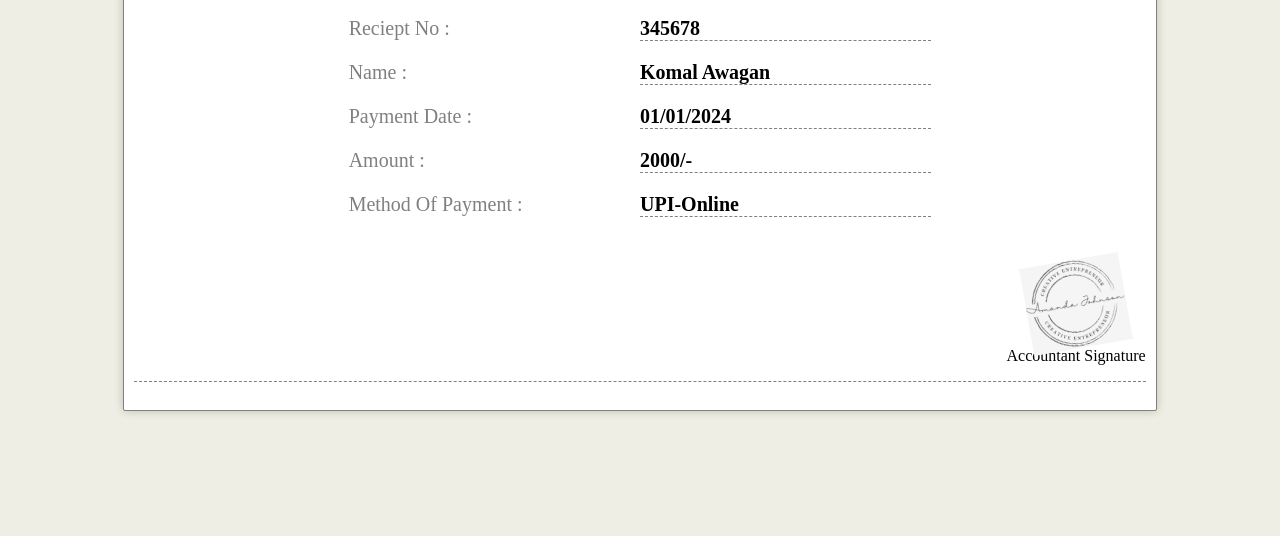
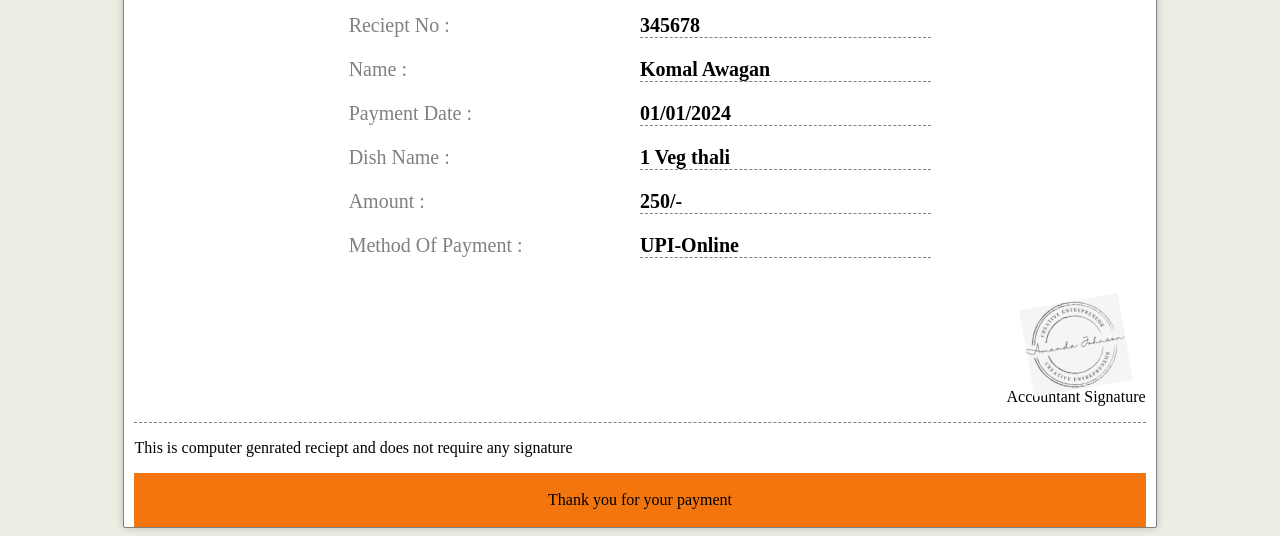
Before and after one commit to awagankomal/Assignment21, a plain HTML site: page index.html in a window 1280 px wide. Shown: the part 415-951 px from the top of the page. Before the commit the page ends 834 px from the top, so only its background shows below. Drawn offline with Linux system fonts and the light colour scheme.

Commit message:
Reciipt Footer details added

```diff
--- a/index.html
+++ b/index.html
@@ -16,6 +16,7 @@
             background-color: white;
             border-radius: 2px;
             padding: 10px;
+            padding-bottom: 0px;
             box-shadow: 0 0 10px rgba(0, 0, 0, 0.2);
         }
 
@@ -24,7 +25,7 @@
         }
 
         .brand_logo {
-            width: 100px;
+            width: 150px;
             display: block;
             margin: 0 auto;
         }
@@ -70,6 +71,12 @@
             text-align: right;
             margin-top: 130px;
         }
+        .reciept_footer{
+               background-color: rgb(243, 117, 13);
+               margin: 0px;
+               padding: 2px;
+
+        }
     </style>
 </head>
 
@@ -77,9 +84,9 @@
     <div class="reciept_container">
 
         <div class="reciept_header">
-            <img src="./Images/logo_rtc.png" alt="RTC logo" class="brand_logo" />
-            <h2 class="brand_title">Road To Code</h2>
-            <p class="brand_address">404,Above Lotus Hospital, <br />ShewalWadi, Hadapsar <br />
+            <img src="./Images/indian_food_logo.png" alt="RTC logo" class="brand_logo" />
+            <h2 class="brand_title">Indian Food Restaurant</h2>
+            <p class="brand_address">404,Near KSF Hospital, <br />ShewalWadi, Hadapsar <br />
                 Pune-412307</p>
             <p class="brand_address">+917778887676</p>
         </div>
@@ -94,12 +101,6 @@
             </div>
 
             <div class="reciept_detail">
-                <div class="reciept_detail_key">Reciept No :</div>
-                <div class="reciept_detail_value">345678</div>
-            </div>
-
-
-            <div class="reciept_detail">
                 <div class="reciept_detail_key">Name :</div>
                 <div class="reciept_detail_value">Komal Awagan</div>
             </div>
@@ -110,8 +111,13 @@
             </div>
 
             <div class="reciept_detail">
+                <div class="reciept_detail_key">Dish Name :</div>
+                <div class="reciept_detail_value">1 Veg thali</div>
+            </div>
+
+            <div class="reciept_detail">
                 <div class="reciept_detail_key">Amount :</div>
-                <div class="reciept_detail_value">2000/-</div>
+                <div class="reciept_detail_value">250/-</div>
             </div>
 
             <div class="reciept_detail">
@@ -123,11 +129,10 @@
 
 
         </div>
-        <br/>
+        <p>This is computer genrated reciept and  does not require any signature</p>
 
         <div class="reciept_footer">
-
-
+         <p class="brand_title ">Thank you  for your payment</p>
         </div>
     </div>
 </body>
```
Also changed, not shown: Images/indian_food_logo.png (added).
